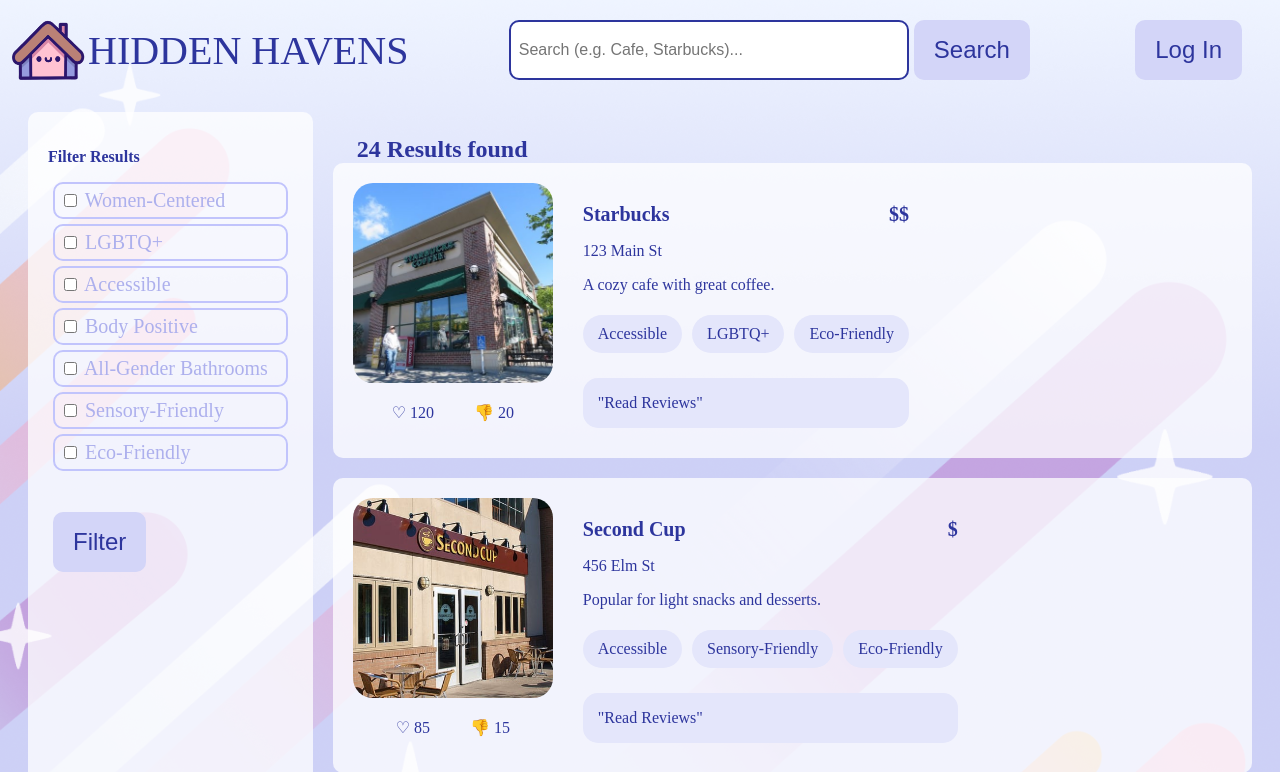
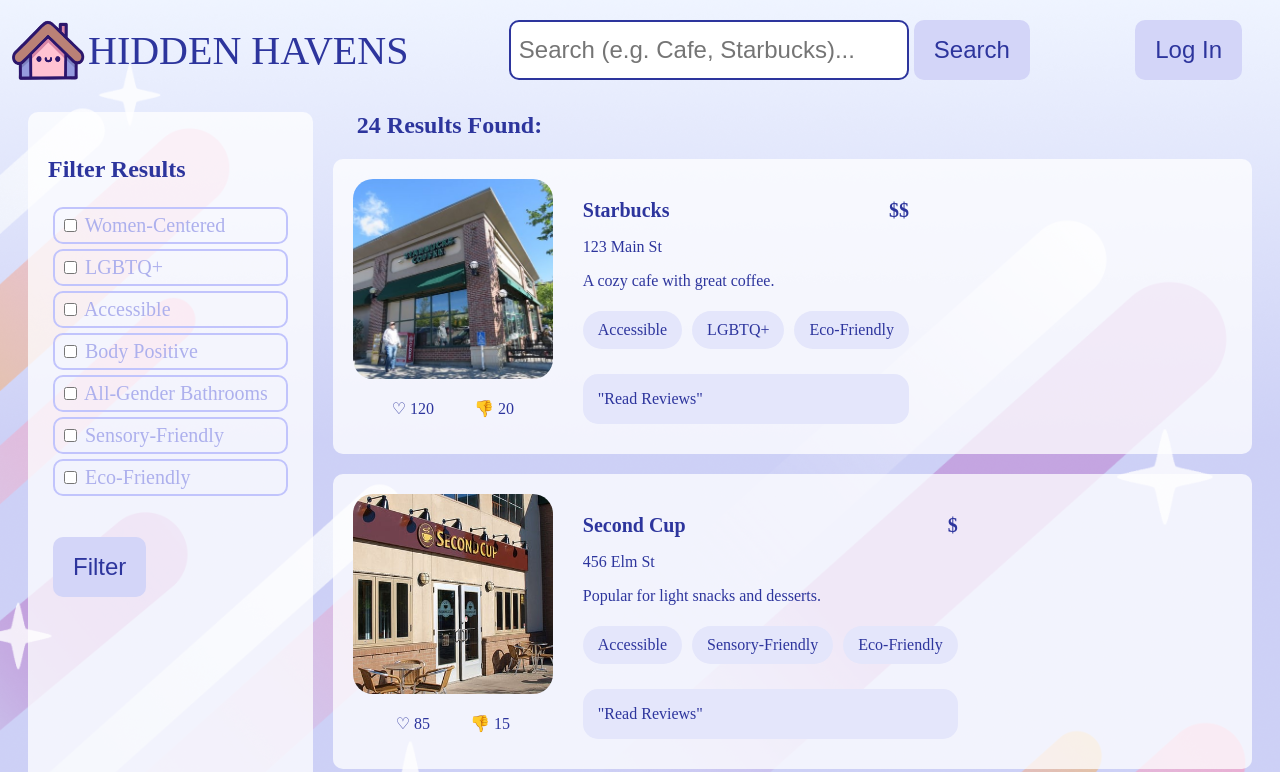
Before and after one commit to ashbrooke8/SlayTheChange, a PHP site: page /locations.php in a window 1280 px wide. Shown: the top 772 px of the page. Run offline with PHP 8.4, Linux system fonts and the light colour scheme; some web fonts are replaced.

Commit message:
css changes

```diff
--- a/css/results.css
+++ b/css/results.css
@@ -51,7 +51,7 @@ img {
   width: 400px;
   height: 60px;
   padding: 8px;
-  font-size: 16px;
+  font-size: 24px;
   outline: none;
   border: 2px solid #2d359d;
   border-radius: 10px;
@@ -95,7 +95,8 @@ img {
   font-weight: bold;
   font-size: 24px;
   margin-left: 24px;
-  margin-bottom: 0px;
+  margin-bottom: 20px;
+  margin-top: 0px;
 }
 
 .content-box {
@@ -116,6 +117,7 @@ img {
 
 #filter-results {
   font-weight: bold;
+  font-size: 24px;;
 }
 
 .filter-tag {
--- a/locations.php
+++ b/locations.php
@@ -117,7 +117,7 @@ $imageMap = [
 
     <div class="results">
       <?php if (!empty($locations)): ?>
-        <p id="result-count"><?php echo count($locations); ?> Results found</p>
+        <p id="result-count"><?php echo count($locations); ?> Results Found:</p>
         <?php foreach ($locations as $location): ?>
           <div class="result">
             <div class="left-content">
```
Also changed, not shown: index.html (+0 -15 lines).
